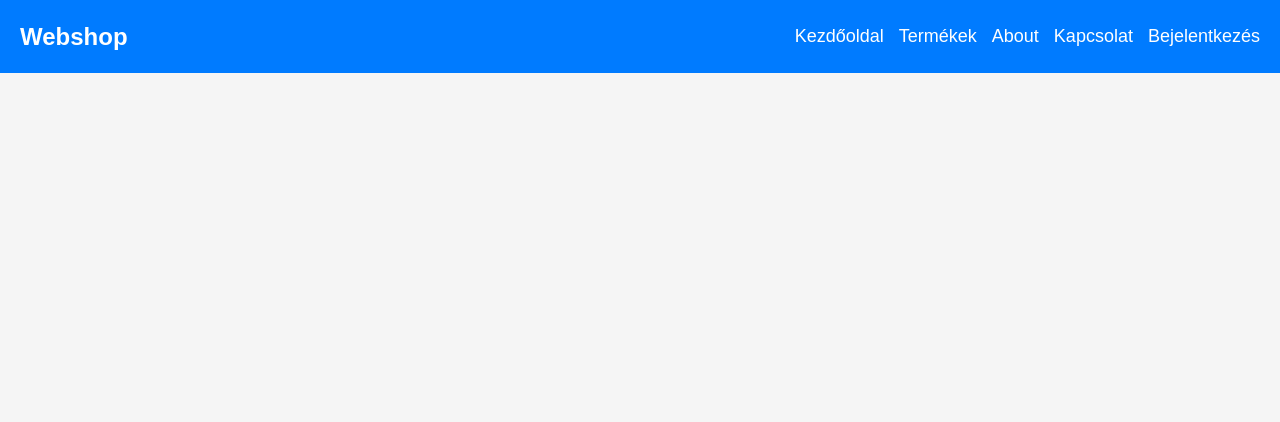
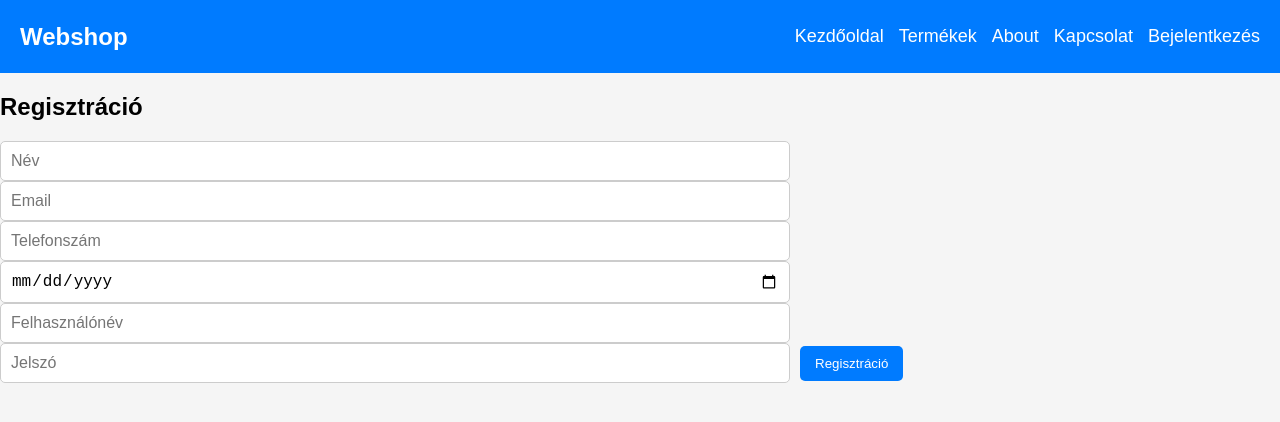
Before and after one commit to Moha0170/vizsgaremek2025, a React (Vite) app in the folder frontend/: page /register in a window 1280 px wide. Shown: the top 422 px of the page. Built offline with nearby package versions, Linux system fonts and the light colour scheme.

Commit message:
Bejelentkezés és regisztráció

```diff
--- a/frontend/src/App.tsx
+++ b/frontend/src/App.tsx
@@ -3,6 +3,7 @@ import Navbar from "./components/Navbar";
 import Market from "./components/Market";
 import Contacts from "./components/Contacts";
 import Profile from "./components/Profile";
+import Register from "./components/Register";
 import "./index.css";
 
 function App() {
@@ -10,9 +11,10 @@ function App() {
     <Router>
       <Navbar />
       <Routes>
-        <Route path="/termekek" element={<Market />} />
-        <Route path="/kapcsolat" element={<Contacts />} />
-        <Route path="/profile" element={<Profile />} /> {}
+        <Route path="/" element={<Market />} />
+        <Route path="/contact" element={<Contacts />} />
+        <Route path="/profile" element={<Profile />} />
+        <Route path="/register" element={<Register />} /> {}
       </Routes>
     </Router>
   );
--- a/frontend/src/components/Navbar.tsx
+++ b/frontend/src/components/Navbar.tsx
@@ -29,7 +29,7 @@ function Navbar() {
             </Link>
           </li>
           <li className="nav-item">
-            <Link to="/termekek" className="nav-links" onClick={() => setIsOpen(false)}>
+            <Link to="/" className="nav-links" onClick={() => setIsOpen(false)}>
               Termékek
             </Link>
           </li>
@@ -39,7 +39,7 @@ function Navbar() {
             </Link>
           </li>
           <li className="nav-item">
-            <Link to="/kapcsolat" className="nav-links" onClick={() => setIsOpen(false)}>
+            <Link to="/contact" className="nav-links" onClick={() => setIsOpen(false)}>
               Kapcsolat
             </Link>
           </li>
--- a/frontend/src/components/Profile.tsx
+++ b/frontend/src/components/Profile.tsx
@@ -46,6 +46,7 @@ function Profile() {
         <button type="submit">Bejelentkezés</button>
       </form>
       {message && <p>{message}</p>}
+      <p>Még nincs fiókod? <a href="/register">Regisztrálj itt</a></p>
     </div>
   );
 }
--- /dev/null
+++ b/frontend/src/components/Register.tsx
@@ -0,0 +1,57 @@
+import { useState } from "react";
+import { useNavigate } from "react-router-dom";
+
+function Register() {
+  const [formData, setFormData] = useState({
+    user: "",
+    password: "",
+    email: "",
+    telefonszam: "",
+    szuldatum: "",
+    husegpont: 0,
+    neve: ""
+  });
+  const [message, setMessage] = useState("");
+  const navigate = useNavigate();
+
+  const handleChange = (e) => {
+    setFormData({ ...formData, [e.target.name]: e.target.value });
+  };
+
+  const handleRegister = async (e) => {
+    e.preventDefault();
+    const response = await fetch("http://localhost:5000/profile/register/", {
+      method: "POST",
+      headers: {
+        "Content-Type": "application/json",
+      },
+      body: JSON.stringify(formData),
+    });
+
+    if (response.status === 200) {
+      navigate("/profile");
+    } else if (response.status === 409) {
+      setMessage("A felhasználónév már létezik");
+    } else {
+        setMessage("Hiba")
+    }
+  };
+
+  return (
+    <div className="register-container">
+      <h2>Regisztráció</h2>
+      <form onSubmit={handleRegister}>
+        <input type="text" name="neve" placeholder="Név" onChange={handleChange} required />
+        <input type="email" name="email" placeholder="Email" onChange={handleChange} required />
+        <input type="text" name="telefonszam" placeholder="Telefonszám" onChange={handleChange} required />
+        <input type="date" name="szuldatum" onChange={handleChange} required />
+        <input type="text" name="user" placeholder="Felhasználónév" onChange={handleChange} required />
+        <input type="password" name="password" placeholder="Jelszó" onChange={handleChange} required />
+        <button type="submit">Regisztráció</button>
+      </form>
+      {message && <p>{message}</p>}
+    </div>
+  );
+}
+
+export default Register;
```
